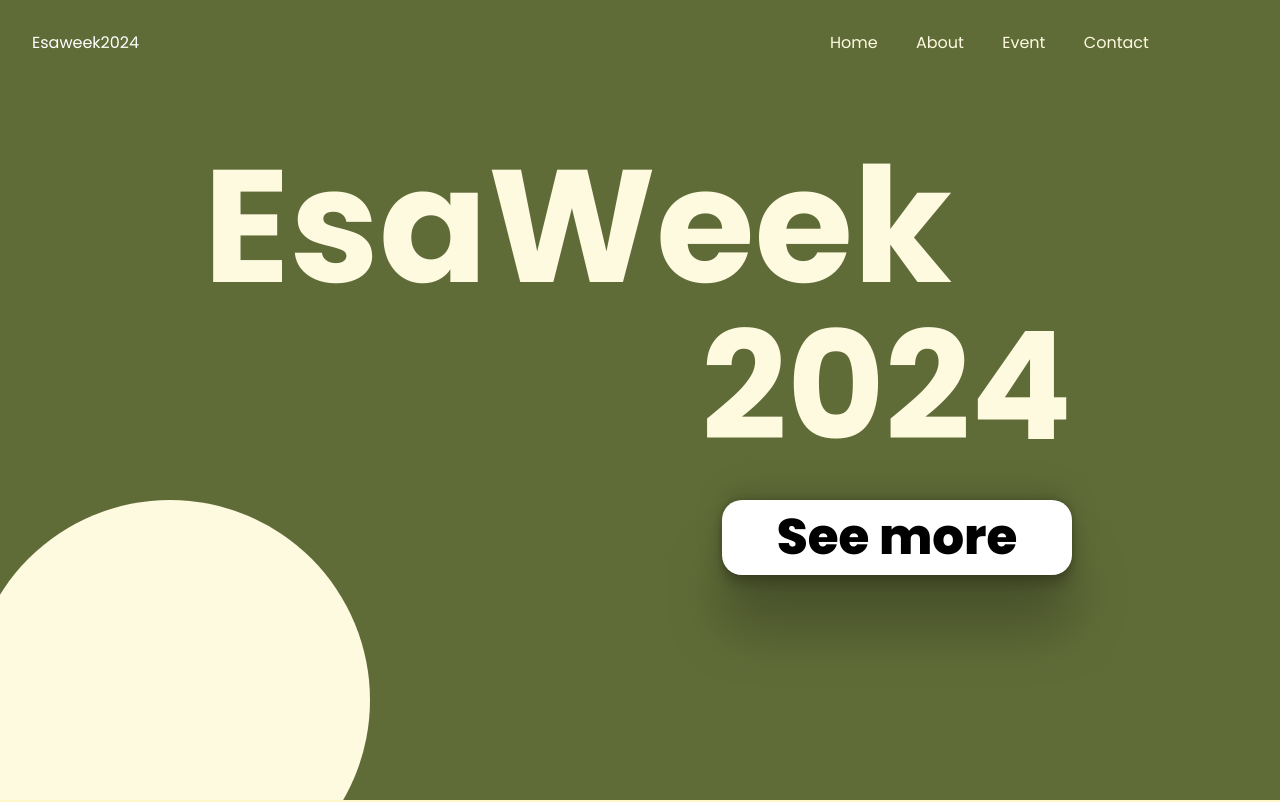
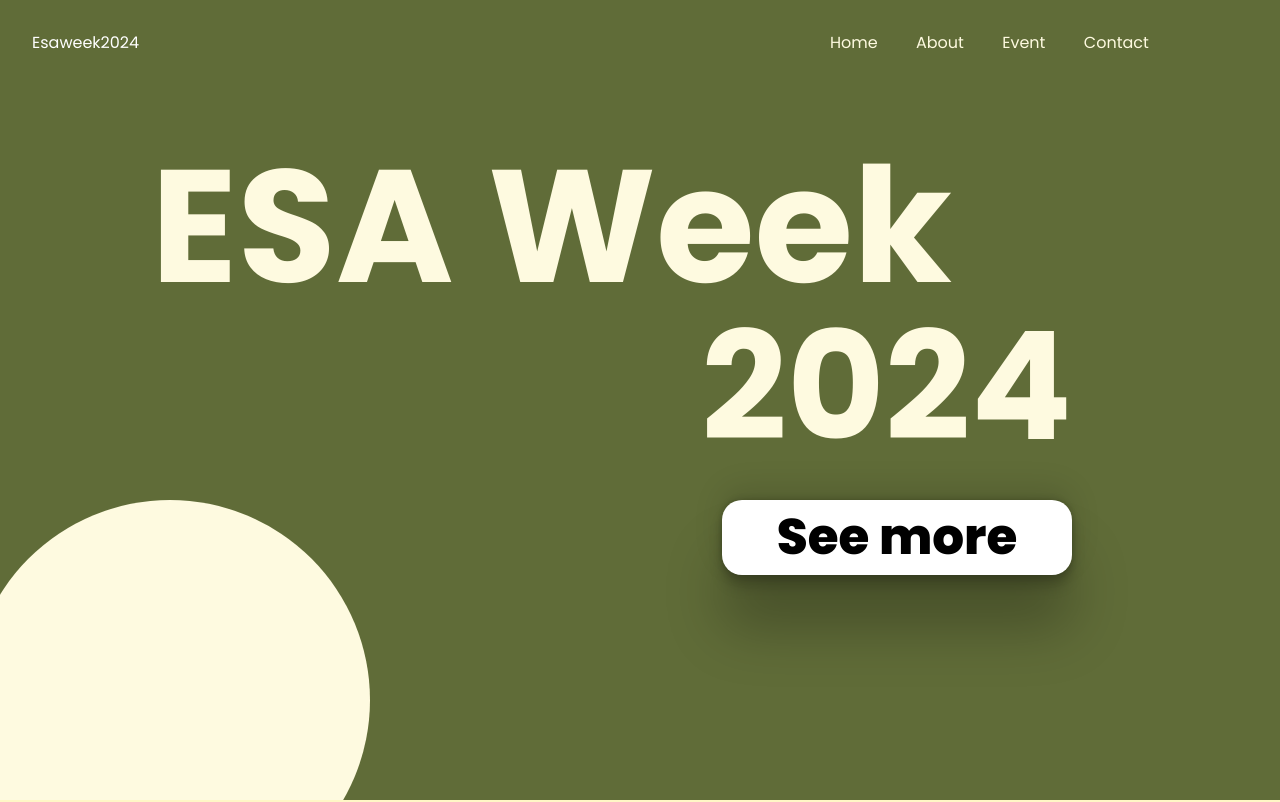
Before and after one commit to Maulana-Aden/Esaweek2024-web, a React (Create React App) app: page / in a window 1280 px wide. Shown: the top 802 px of the page. Built offline with nearby package versions, Linux system fonts and the light colour scheme; a web font is replaced by a local one.

Commit message:
Update Hero.js (change a bit esaweek to ESA week)

```diff
--- a/src/component/Hero.js
+++ b/src/component/Hero.js
@@ -15,7 +15,7 @@ const Hero = () => {
           animate="visible"
           transition={{ duration: 0.5, delay: 0.25 }}
         >
-          <h1>EsaWeek</h1>
+          <h1>ESA Week</h1>
           <h2>2024</h2>
         </motion.div>
         <motion.div
```
